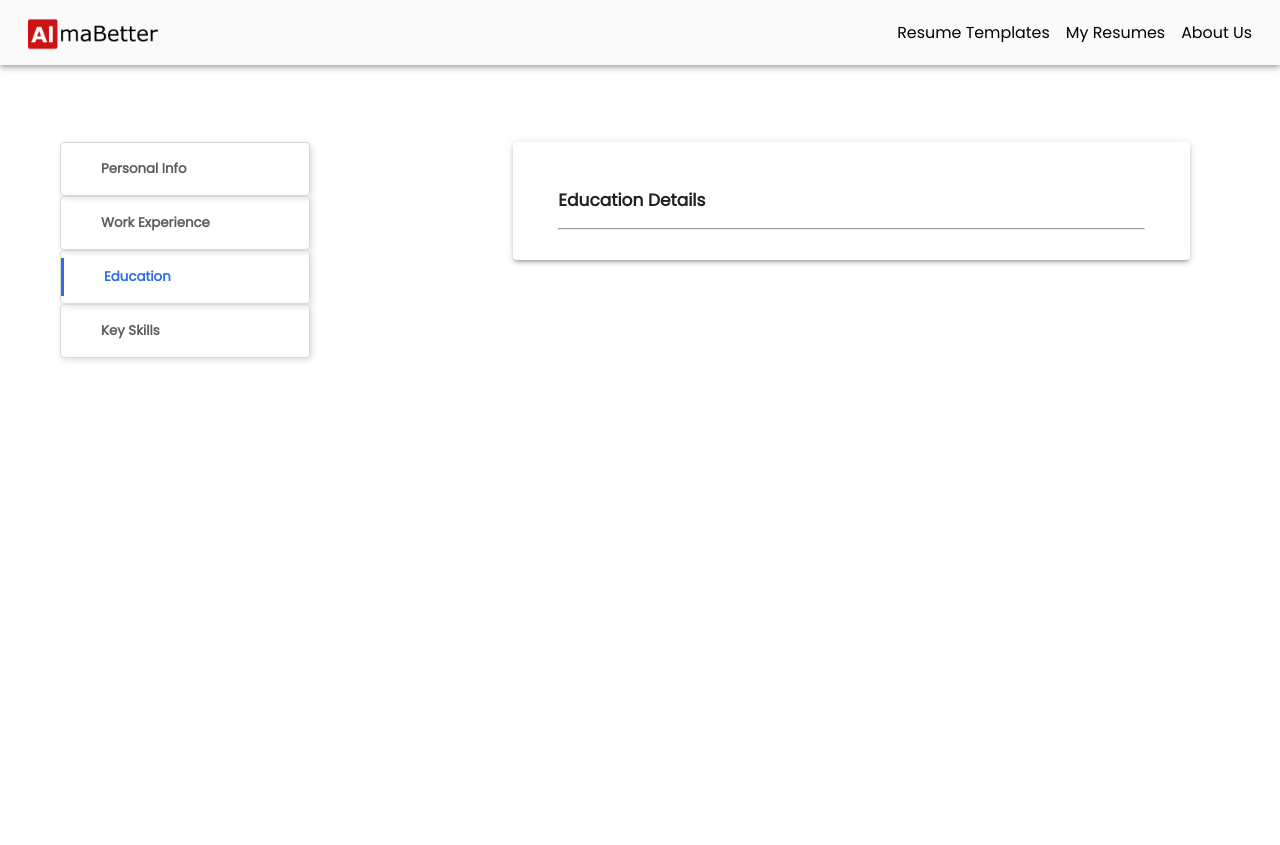
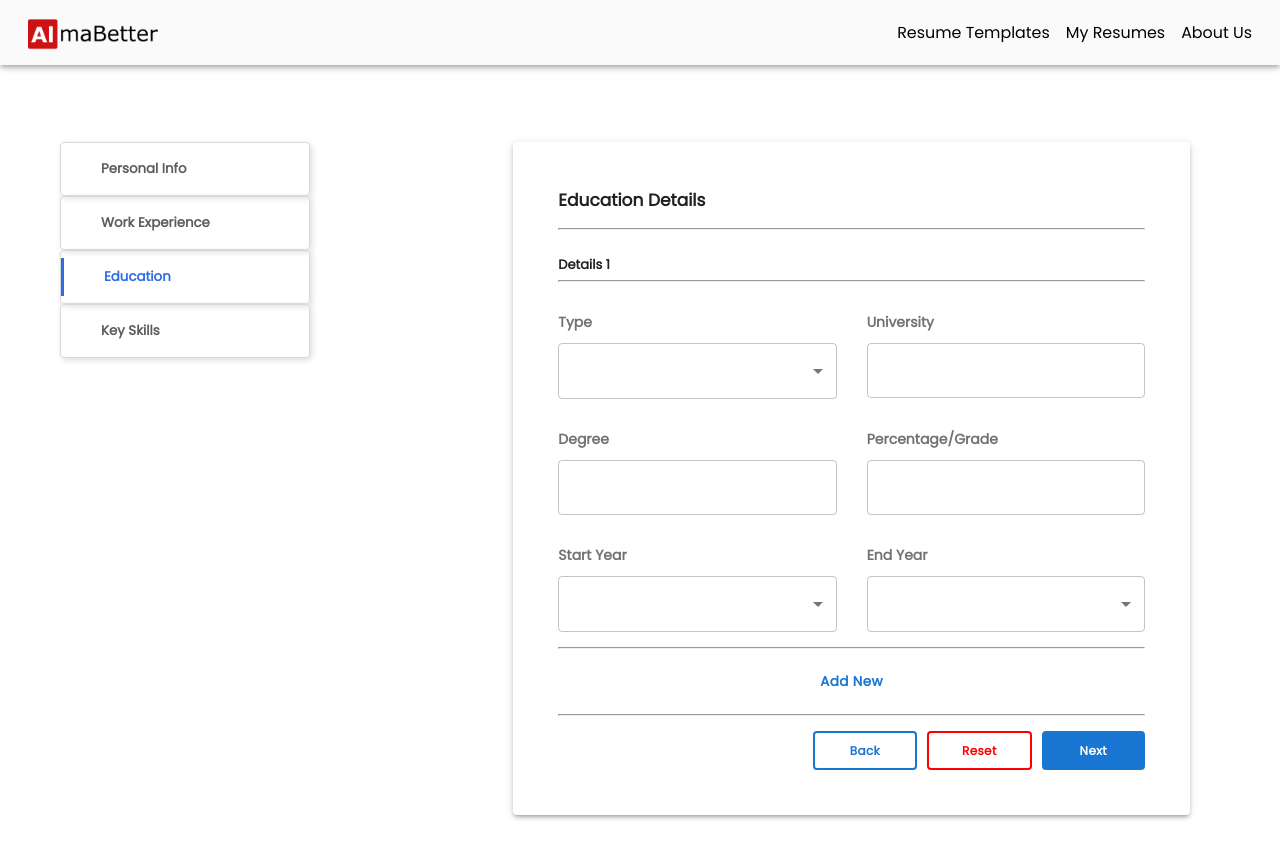
Before and after one commit to AShekharCodes/react-resume, a React (Create React App) app: page /details in a window 1280 px wide. Both pictures are taken after a click on the button "Education". Before the commit the page ends 800 px from the top, so only its background shows below. Built offline with nearby package versions, Linux system fonts and the light colour scheme.

Commit message:
completed education details form component

```diff
--- a/src/components/Education.jsx
+++ b/src/components/Education.jsx
@@ -1,8 +1,115 @@
-import React from "react";
-import { Paper, Grid } from "@mui/material";
+import React, { useState } from "react";
+import Inputcomponent from "./Inputcomponent";
+import { Paper, Grid, MenuItem, Button } from "@mui/material";
 import "../styles/Education.css";
 
-const Education = () => {
+const Education = ({ onNext, onBack }) => {
+  const [moreDetails, setMoreDetails] = useState(false);
+
+  const addMore = () => {
+    setMoreDetails(true);
+  };
+
+  const remove = () => {
+    setMoreDetails(false);
+  };
+
+  const types = ["Under Graduation", "Post Graduation"];
+
+  const years = [
+    2000, 2001, 2002, 2003, 2004, 2005, 2006, 2007, 2008, 2009, 2010, 2011,
+    2012, 2013, 2014, 2015, 2016, 2017, 2018, 2019, 2020, 2021, 2022, 2023,
+  ];
+
+  const details2 = (
+    <>
+      <Grid item xs={12} sm={12} md={12} lg={12}>
+        <div className="sub-header-2">Details 2</div>
+      </Grid>
+      <hr className="top-line" />
+      <Grid item xs={12} sm={12} md={6} lg={6}>
+        <Inputcomponent
+          type="text"
+          label="Type"
+          id="type"
+          isSelect={true}
+          content={types.map((type) => (
+            <MenuItem
+              sx={{ fontFamily: "Poppins, sans-serif" }}
+              key={type}
+              value={type}
+            >
+              {type}
+            </MenuItem>
+          ))}
+        />
+      </Grid>
+      <Grid item xs={12} sm={12} md={6} lg={6}>
+        <Inputcomponent type="text" label="University" id="university" />
+      </Grid>
+      <Grid item xs={12} sm={12} md={6} lg={6}>
+        <Inputcomponent type="text" label="Degree" id="degree" />
+      </Grid>
+      <Grid item xs={12} sm={12} md={6} lg={6}>
+        <Inputcomponent
+          type="number"
+          label="Percentage/Grade"
+          id="grade"
+          isKeyDown={true}
+        />
+      </Grid>
+      <Grid item xs={12} sm={12} md={6} lg={6}>
+        <Inputcomponent
+          type="number"
+          isSelect={true}
+          label="Start Year"
+          id="start-year"
+          content={years.map((year) => (
+            <MenuItem
+              sx={{ fontFamily: "Poppins, sans-serif" }}
+              key={year}
+              value={year}
+            >
+              {year}
+            </MenuItem>
+          ))}
+        />
+      </Grid>
+      <Grid item xs={12} sm={12} md={6} lg={6}>
+        <Inputcomponent
+          type="number"
+          isSelect={true}
+          label="End Year"
+          id="end-year"
+          content={years.map((year) => (
+            <MenuItem
+              sx={{ fontFamily: "Poppins, sans-serif" }}
+              key={year}
+              value={year}
+            >
+              {year}
+            </MenuItem>
+          ))}
+        />
+      </Grid>
+      <Grid item xs={12} sm={12} ms={12} lg={12}>
+        <div className="remove-btn">
+          <Button
+            onClick={remove}
+            sx={{
+              fontFamily: "Poppins, sans-serif",
+              textTransform: "capitalize",
+              fontSize: "13.5px",
+              fontWeight: "bold",
+            }}
+          >
+            Remove
+          </Button>
+        </div>
+      </Grid>
+    </>
+  );
+
   return (
     <>
       <Paper elevation={3}>
@@ -10,7 +117,151 @@ const Education = () => {
           <Grid item xs={12} sm={12} md={12} lg={12}>
             <div className="header">Education Details</div>
           </Grid>
+          <hr className="top-line" />
+          <Grid item xs={12} sm={12} md={12} lg={12}>
+            <div className="sub-header">Details 1</div>
+          </Grid>
+          <hr className="top-line" />
+          <Grid item xs={12} sm={12} md={6} lg={6}>
+            <Inputcomponent
+              type="text"
+              label="Type"
+              id="type"
+              isSelect={true}
+              content={types.map((type) => (
+                <MenuItem
+                  sx={{ fontFamily: "Poppins, sans-serif" }}
+                  key={type}
+                  value={type}
+                >
+                  {type}
+                </MenuItem>
+              ))}
+            />
+          </Grid>
+          <Grid item xs={12} sm={12} md={6} lg={6}>
+            <Inputcomponent type="text" label="University" id="university" />
+          </Grid>
+          <Grid item xs={12} sm={12} md={6} lg={6}>
+            <Inputcomponent type="text" label="Degree" id="degree" />
+          </Grid>
+          <Grid item xs={12} sm={12} md={6} lg={6}>
+            <Inputcomponent
+              type="number"
+              label="Percentage/Grade"
+              id="grade"
+              isKeyDown={true}
+            />
+          </Grid>
+          <Grid item xs={12} sm={12} md={6} lg={6}>
+            <Inputcomponent
+              type="number"
+              isSelect={true}
+              label="Start Year"
+              id="start-year"
+              content={years.map((year) => (
+                <MenuItem
+                  sx={{ fontFamily: "Poppins, sans-serif" }}
+                  key={year}
+                  value={year}
+                >
+                  {year}
+                </MenuItem>
+              ))}
+            />
+          </Grid>
+          <Grid item xs={12} sm={12} md={6} lg={6}>
+            <Inputcomponent
+              type="number"
+              isSelect={true}
+              label="End Year"
+              id="end-year"
+              content={years.map((year) => (
+                <MenuItem
+                  sx={{ fontFamily: "Poppins, sans-serif" }}
+                  key={year}
+                  value={year}
+                >
+                  {year}
+                </MenuItem>
+              ))}
+            />
+          </Grid>
           <hr />
+          <Grid item xs={12} sm={12} ms={12} lg={12}>
+            {!moreDetails ? (
+              <div className="add-btn">
+                <Button
+                  onClick={addMore}
+                  sx={{
+                    fontFamily: "Poppins, sans-serif",
+                    textTransform: "capitalize",
+                    fontSize: "13.5px",
+                    fontWeight: "bold",
+                  }}
+                >
+                  Add new
+                </Button>
+              </div>
+            ) : (
+              ""
+            )}
+          </Grid>
+          {moreDetails ? details2 : ""}
+          <hr />
+          <Grid item xs={12} sm={12} md={12} lg={12}>
+            <div className="back-next-btn">
+              <Button
+                variant="outlined"
+                onClick={onBack}
+                sx={{
+                  fontFamily: "Poppins, sans-serif",
+                  textTransform: "capitalize",
+                  fontSize: "12px",
+                  padding: "7px 35px",
+                  fontWeight: "bold",
+                  border: " 2px solid #1976D2",
+                  ":hover": { border: "2px solid #1976D2", boxShadow: "none" },
+                  boxShadow: "none",
+                }}
+              >
+                Back
+              </Button>
+              <Button
+                variant="outlined"
+                sx={{
+                  fontFamily: "Poppins, sans-serif",
+                  color: "red",
+                  textTransform: "capitalize",
+                  fontSize: "12px",
+                  padding: "7px 33px",
+                  fontWeight: "bold",
+                  border: " 2px solid red",
+                  ":hover": { border: "2px solid red", boxShadow: "none" },
+                  boxShadow: "none",
+                }}
+              >
+                Reset
+              </Button>
+
+              <Button
+                variant="contained"
+                onClick={onNext}
+                sx={{
+                  fontFamily: "Poppins, sans-serif",
+                  textTransform: "capitalize",
+                  fontSize: "12px",
+                  padding: "7px 36px",
+                  fontWeight: "bold",
+                  border: " 2px solid #1976D2",
+                  ":hover": { border: "2px solid #1976D2", boxShadow: "none" },
+                  boxShadow: "none",
+                }}
+              >
+                Next
+              </Button>
+            </div>
+          </Grid>
         </Grid>
       </Paper>
     </>
--- a/src/components/Workexperience.jsx
+++ b/src/components/Workexperience.jsx
@@ -18,6 +18,7 @@ const Workexperience = ({ onNext, onBack }) => {
   const remove = () => {
     setMoreExperience(false);
   };
+
   const experience2 = (
     <>
       <Grid item xs={12} sm={12} md={12} lg={12}>
@@ -37,12 +38,16 @@ const Workexperience = ({ onNext, onBack }) => {
       </Grid>
       <Grid item xs={12} sm={12} md={6} lg={6}>
         <Inputcomponent
-          type="text"
+          type="number"
           isSelect={true}
           label="Start Year"
           id="start-year"
           content={years.map((year) => (
-            <MenuItem key={year} value={year}>
+            <MenuItem
+              sx={{ fontFamily: "Poppins, sans-serif" }}
+              key={year}
+              value={year}
+            >
               {year}
             </MenuItem>
           ))}
@@ -50,12 +55,16 @@ const Workexperience = ({ onNext, onBack }) => {
       </Grid>
       <Grid item xs={12} sm={12} md={6} lg={6}>
         <Inputcomponent
-          type="text"
+          type="number"
           isSelect={true}
           label="End Year"
           id="end-year"
           content={years.map((year) => (
-            <MenuItem key={year} value={year}>
+            <MenuItem
+              sx={{ fontFamily: "Poppins, sans-serif" }}
+              key={year}
+              value={year}
+            >
               {year}
             </MenuItem>
           ))}
@@ -86,6 +95,7 @@ const Workexperience = ({ onNext, onBack }) => {
           <Grid item xs={12} sm={12} md={12} lg={12}>
             <div className="header">Work Experience</div>
           </Grid>
+          <hr className="top-line" />
           <Grid item xs={12} sm={12} md={12} lg={12}>
             <div className="sub-header">Experience 1</div>
           </Grid>
@@ -102,12 +112,16 @@ const Workexperience = ({ onNext, onBack }) => {
           </Grid>
           <Grid item xs={12} sm={12} md={6} lg={6}>
             <Inputcomponent
-              type="text"
+              type="number"
               isSelect={true}
               label="Start Year"
               id="start-year"
               content={years.map((year) => (
-                <MenuItem key={year} value={year}>
+                <MenuItem
+                  sx={{ fontFamily: "Poppins, sans-serif" }}
+                  key={year}
+                  value={year}
+                >
                   {year}
                 </MenuItem>
               ))}
@@ -115,12 +129,16 @@ const Workexperience = ({ onNext, onBack }) => {
           </Grid>
           <Grid item xs={12} sm={12} md={6} lg={6}>
             <Inputcomponent
-              type="text"
+              type="number"
               isSelect={true}
               label="End Year"
               id="end-year"
               content={years.map((year) => (
-                <MenuItem key={year} value={year}>
+                <MenuItem
+                  sx={{ fontFamily: "Poppins, sans-serif" }}
+                  key={year}
+                  value={year}
+                >
                   {year}
                 </MenuItem>
               ))}
--- a/src/styles/Education.css
+++ b/src/styles/Education.css
@@ -16,7 +16,38 @@
   text-align: left;
 }
 
-hr {
+.sub-header {
+  font-family: "Poppins", sans-serif;
+  padding: 10px 15px 5px 15px;
+  font-weight: bold;
+  font-size: 13px;
+  text-align: left;
+}
+
+.sub-header-2 {
+  font-family: "Poppins", sans-serif;
+  padding: 20px 15px 5px 15px;
+  font-weight: bold;
+  font-size: 13px;
+  text-align: left;
+}
+
+.top-line {
   width: 100%;
-  margin: 0px 15px;
+  margin: 0px 15px 15px 15px;
 }
+
+.back-next-btn {
+  display: flex;
+  justify-content: right;
+  padding: 15px;
+  gap: 10px;
+}
+
+.add-btn {
+  padding: 15px;
+}
+
+.remove-btn {
+  padding: 0px 15px 15px 15px;
+}
```
